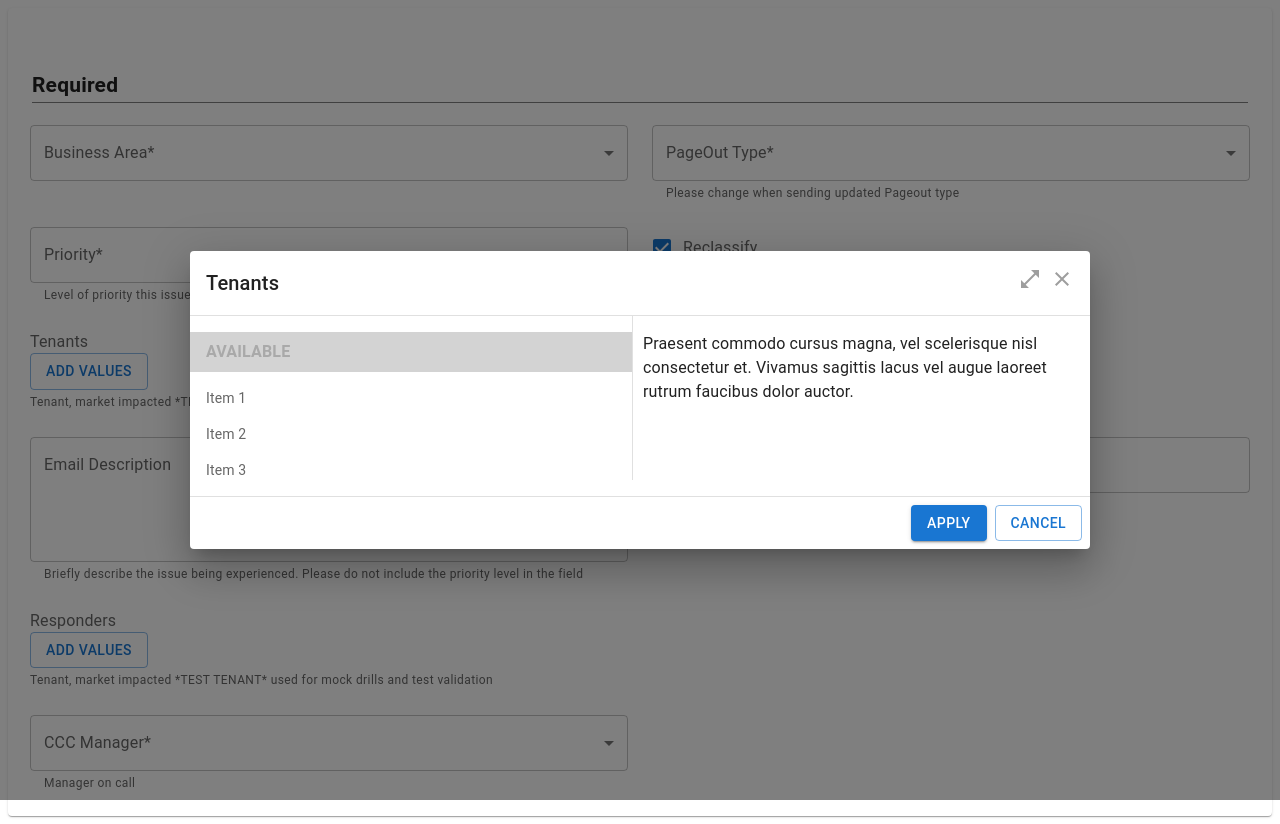
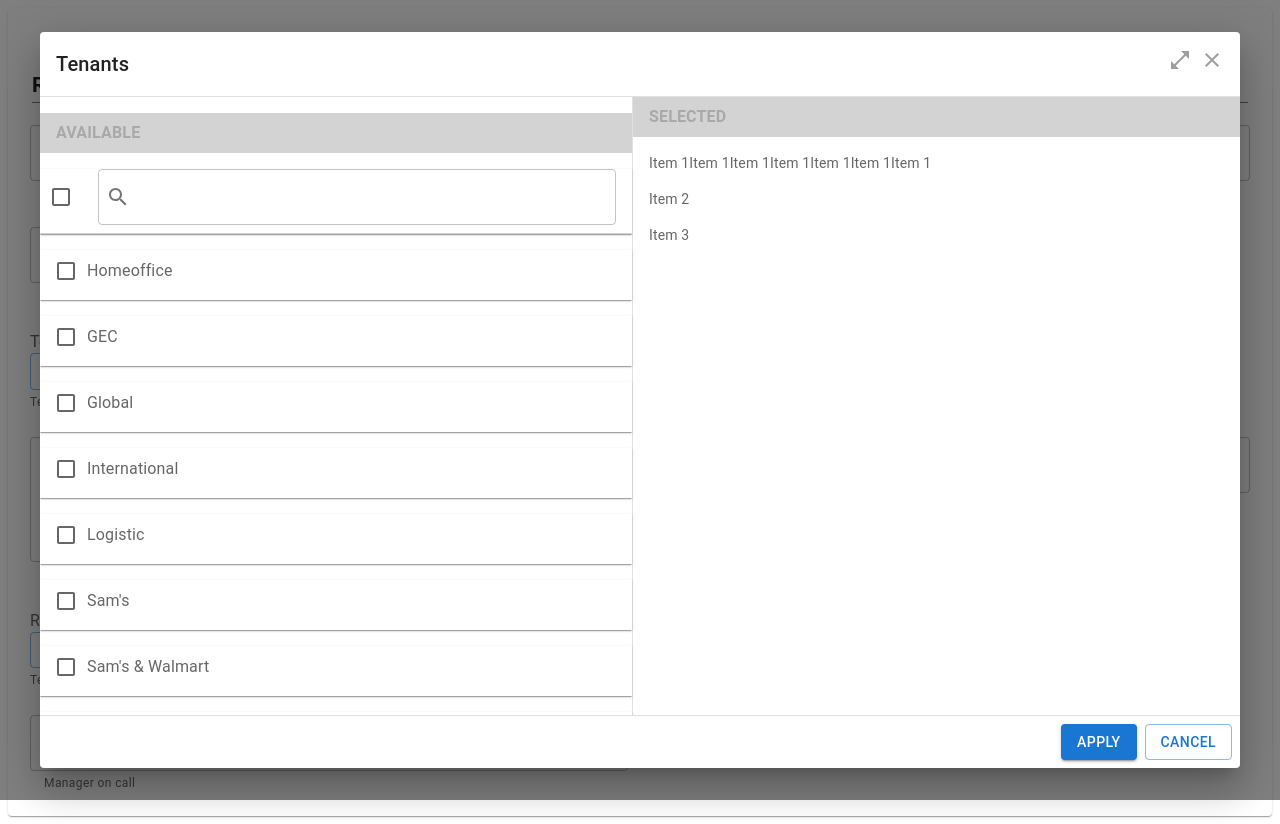
Before and after one commit to saurabhkjha/react-mui-form, a React (Create React App) app: page / in a window 1280 px wide. Built offline with nearby package versions, Linux system fonts and the light colour scheme.

Commit message:
search popup

```diff
--- a/components/searchPopup.tsx
+++ b/components/searchPopup.tsx
@@ -7,10 +7,21 @@ import DialogContent from '@mui/material/DialogContent';
 import DialogActions from '@mui/material/DialogActions';
 import IconButton from '@mui/material/IconButton';
 import CloseIcon from '@mui/icons-material/Close';
+import SearchIcon from '@mui/icons-material/Search';
 import OpenInFullIcon from '@mui/icons-material/OpenInFull';
 import CloseFullscreenIcon from '@mui/icons-material/CloseFullscreen';
 import Typography from '@mui/material/Typography';
-import { Grid, Paper, Stack } from '@mui/material';
+import {
+  Checkbox,
+  FormControl,
+  FormControlLabel,
+  FormGroup,
+  Grid,
+  InputBase,
+  OutlinedInput,
+  Paper,
+  Stack,
+} from '@mui/material';
 
 const BootstrapDialog = styled(Dialog)(({ theme }) => ({
   '& .MuiDialogContent-root': {
@@ -42,6 +53,18 @@ export interface SearchPopupProps {
   title: string;
   onClose: () => void;
 }
+
+const tenants = [
+  'Homeoffice',
+  'GEC',
+  'Global',
+  'International',
+  'Logistic',
+  "Sam's",
+  "Sam's & Walmart",
+  'Walmart',
+  'Walmart Health',
+];
 
 const BootstrapDialogTitle = (props: DialogTitleProps) => {
   const { children, onClose, onFullScreen, fullScreen, ...other } = props;
@@ -81,6 +104,27 @@ const BootstrapDialogTitle = (props: DialogTitleProps) => {
   );
 };
 
+const AvailableList = ({ name }) => {
+  return (
+    <Paper
+      component="form"
+      sx={{
+        display: 'flex',
+        width: '100%',
+        alignItems: 'center',
+        borderRadius: '0px',
+        pb: 1,
+      }}
+    >
+      <Item>
+        <FormGroup>
+          <FormControlLabel control={<Checkbox />} label={name} />
+        </FormGroup>
+      </Item>
+    </Paper>
+  );
+};
+
 export default function SearchPopup(props: SearchPopupProps) {
   const { mode, title, onClose } = props;
   const [open, setOpen] = React.useState(false);
@@ -106,7 +150,8 @@ export default function SearchPopup(props: SearchPopupProps) {
         aria-labelledby="customized-dialog-title"
         open={open}
         fullScreen={fullScreen}
-        maxWidth="md"
+        fullWidth={true}
+        maxWidth={'lg'}
       >
         <BootstrapDialogTitle
           id="customized-dialog-title"
@@ -140,27 +185,67 @@ export default function SearchPopup(props: SearchPopupProps) {
                 >
                   AVAILABLE
                 </Typography>
-                <Item>Item 1</Item>
-                <Item>Item 2</Item>
-                <Item>Item 3</Item>
+                <Paper
+                  component="form"
+                  sx={{
+                    display: 'flex',
+                    width: '100%',
+                    alignItems: 'center',
+                    borderRadius: '0px',
+                    pb: 1,
+                    borderBottom: '1px solid #D3D3D3',
+                  }}
+                >
+                  <Checkbox />
+                  <OutlinedInput
+                    startAdornment={
+                      <IconButton>
+                        <SearchIcon />
+                      </IconButton>
+                    }
+                    sx={{
+                      display: 'flex',
+                      width: '100%',
+                      p: 0,
+                      mr: 2,
+                      ml: 2,
+                    }}
+                  />
+                </Paper>
+                {tenants.map((tenant) => (
+                  <AvailableList name={tenant} />
+                ))}
               </Stack>
             </Grid>
 
             <Grid
-              item
               md={6}
               style={{
-                paddingLeft: '10px',
                 borderStyle: 'solid',
                 borderColor: 'rgba(0, 0, 0, 0.12)',
                 borderWidth: '0 0 0 1px',
               }}
             >
-              <Typography gutterBottom>
-                Praesent commodo cursus magna, vel scelerisque nisl consectetur
-                et. Vivamus sagittis lacus vel augue laoreet rutrum faucibus
-                dolor auctor.
-              </Typography>
+              <Stack spacing={2}>
+                <Typography
+                  gutterBottom
+                  sx={{
+                    flex: '1 1 100%',
+                    background: '#D3D3D3',
+                    color: '#A9A9A9',
+                    fontWeight: 'bold',
+                    fontSize: '1em',
+                    paddingX: '1em',
+                    paddingY: '.5em',
+                  }}
+                >
+                  SELECTED
+                </Typography>
+
+                <Item>Item 1Item 1Item 1Item 1Item 1Item 1Item 1</Item>
+                <Item>Item 2</Item>
+                <Item>Item 3</Item>
+              </Stack>
             </Grid>
           </Grid>
         </DialogContent>
```
